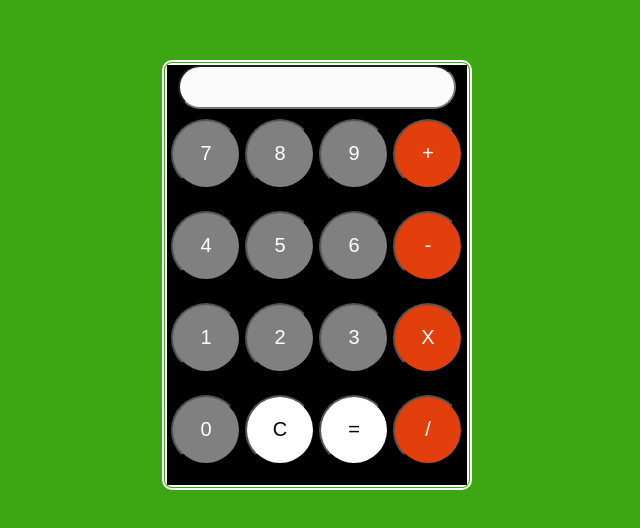
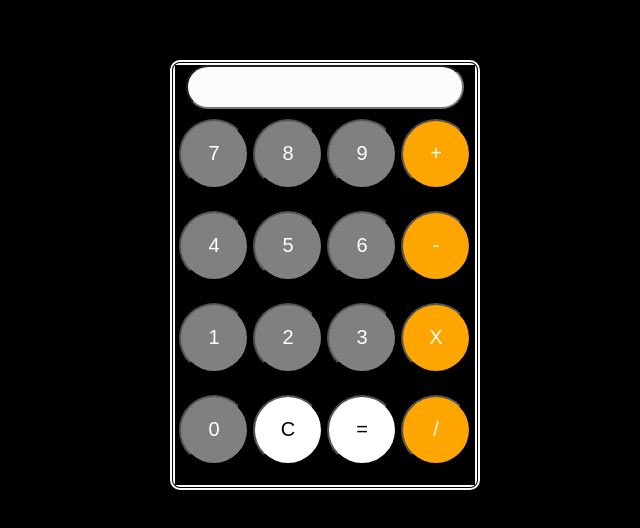
Before and after one commit to 2408Josue/Calculadora, a plain HTML site: page CALCULADORA/index.html in a window 1280 px wide. Shown: the part 140-668 px from the top of the page, without its empty margins (638-1278 px from the left). Drawn offline with Linux system fonts and the light colour scheme.

Commit message:
Add files via upload

```diff
--- a/CALCULADORA/style/style.css
+++ b/CALCULADORA/style/style.css
@@ -1,8 +1,8 @@
 body{
-    background-color: rgb(60, 167, 18);
+    background-color: rgb(0, 0, 0);
     text-align: center;
-    margin-top: 200px;
-    margin-left: 800px;
+
+
 
 
 }
@@ -12,6 +12,8 @@ body{
     border: double #fbfbfb 5px;
     border-radius: 10px;
     margin-top: 30px;
+    margin-top: 200px;
+    margin-left: 800px;
 }
 
 #container form{
@@ -27,6 +29,7 @@ body{
    font-family: Arial, Helvetica, sans-serif;
    background-color: #fbfbfb;
    text-align: right;
+   font-size: 25px;
 }
 .gray{
     height: 70px;
@@ -45,7 +48,7 @@ body{
     border-radius: 50%;
     margin-top: 10px;
     color: white;
-    background-color: rgb(227, 63, 13);
+    background-color: orange;
     margin-bottom: 1px;
     font-size: 20px;
 }
```
